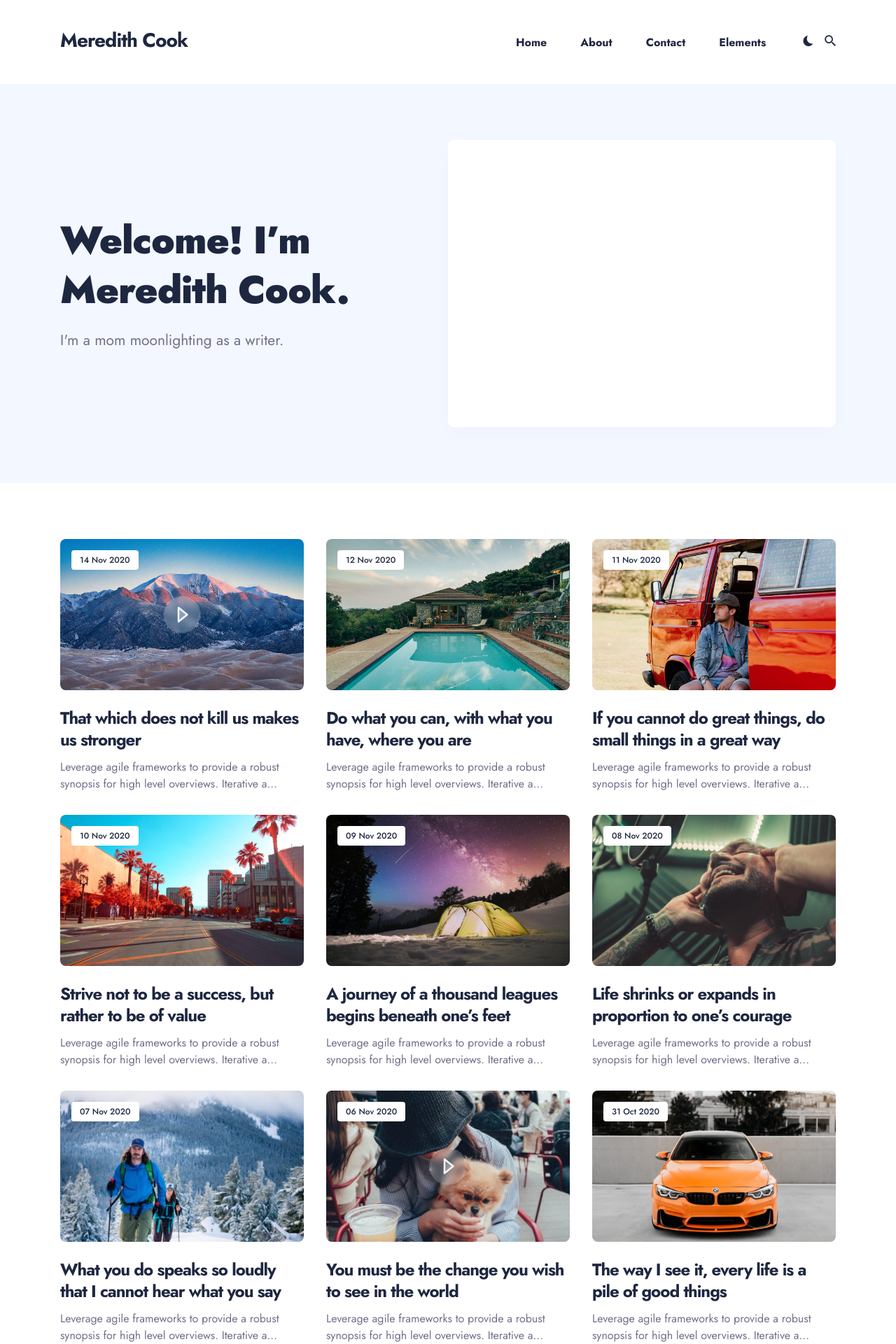
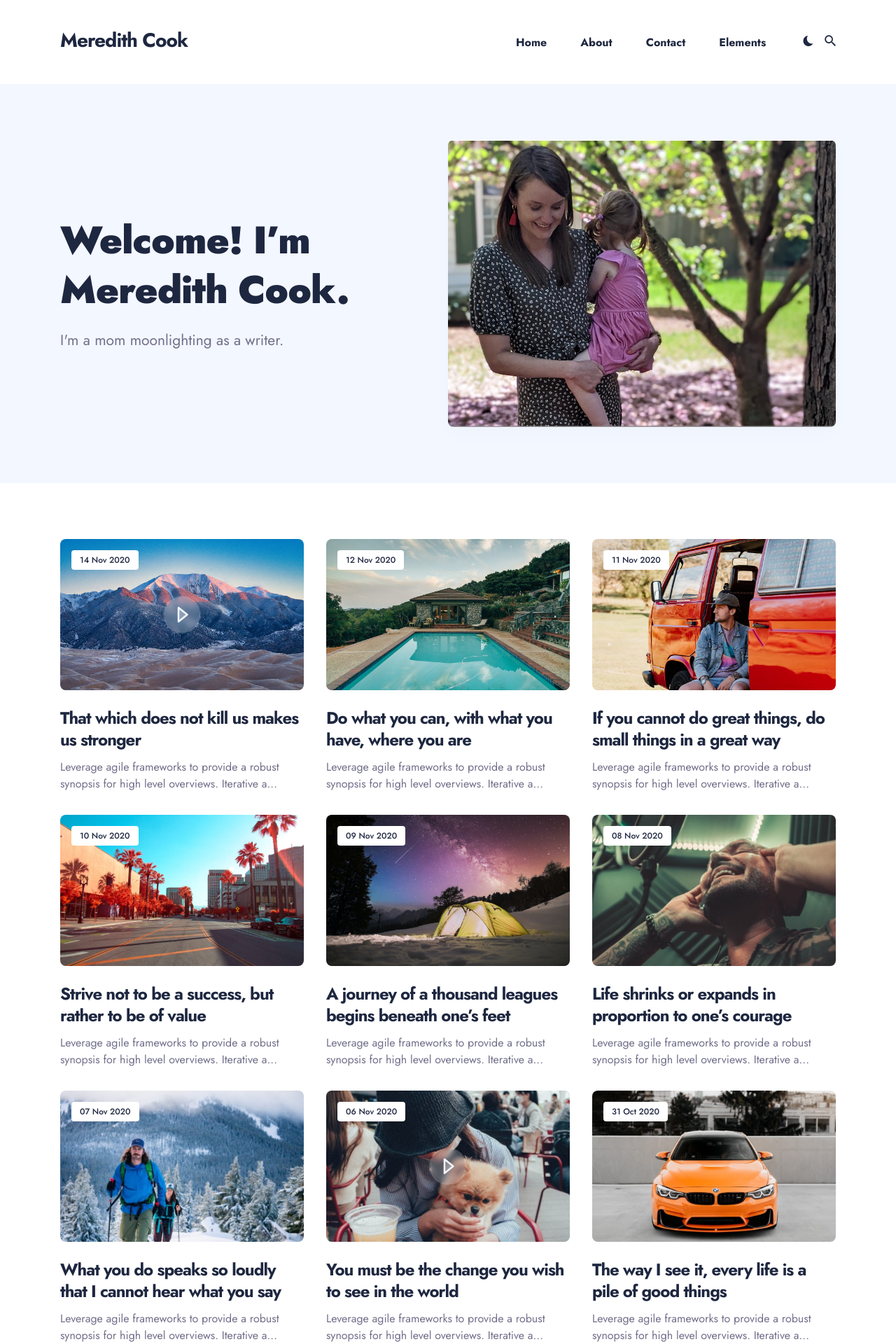
Before and after one commit to iogbole/mencatheme, a Jekyll site: the page built from index.html, in a window 1280 px wide. Shown: the top 1920 px of the page at 70% size. Built offline with Jekyll 4.4.1, drawn with Linux system fonts in a browser that asks for light colours; nearby versions of some CDN libraries; the list of posts is cut into pages by our own code.

Commit message:
Update _config.yml

```diff
--- a/_config.yml
+++ b/_config.yml
@@ -30,7 +30,7 @@ social:
 hero:
   hero__title: Welcome! I’m Meredith Cook.
   hero__description: I'm a mom moonlighting as a writer.
-  hero__image: 'meredithcook/menca/images/easter.jpg'
+  hero__image: 'images/easter.jpg'
 
 
 #-------------------------------
```
